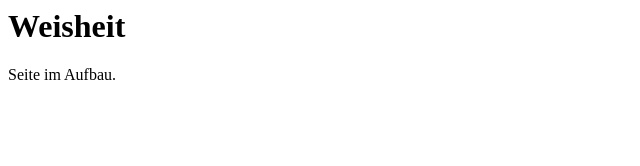
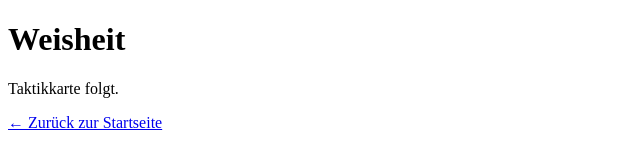
Before and after one commit to dso-at-karten/dso-at-karten.github.io, a plain HTML site: page at/weisheit.html in a window 1280 px wide. Shown: the whole page, without its empty margins (0-640 px from the left). Drawn offline with Linux system fonts and the light colour scheme.

Commit message:
Update weisheit.html

```diff
--- a/at/weisheit.html
+++ b/at/weisheit.html
@@ -1,2 +1,16 @@
+<!DOCTYPE html>
+<html lang="de">
+<head>
+<meta charset="UTF-8">
+<title>Weisheit</title>
+</head>
+<body>
+
 <h1>Weisheit</h1>
-<p>Seite im Aufbau.</p>
+
+<p>Taktikkarte folgt.</p>
+
+<p><a href="../index.html">← Zurück zur Startseite</a></p>
+
+</body>
+</html>
```
